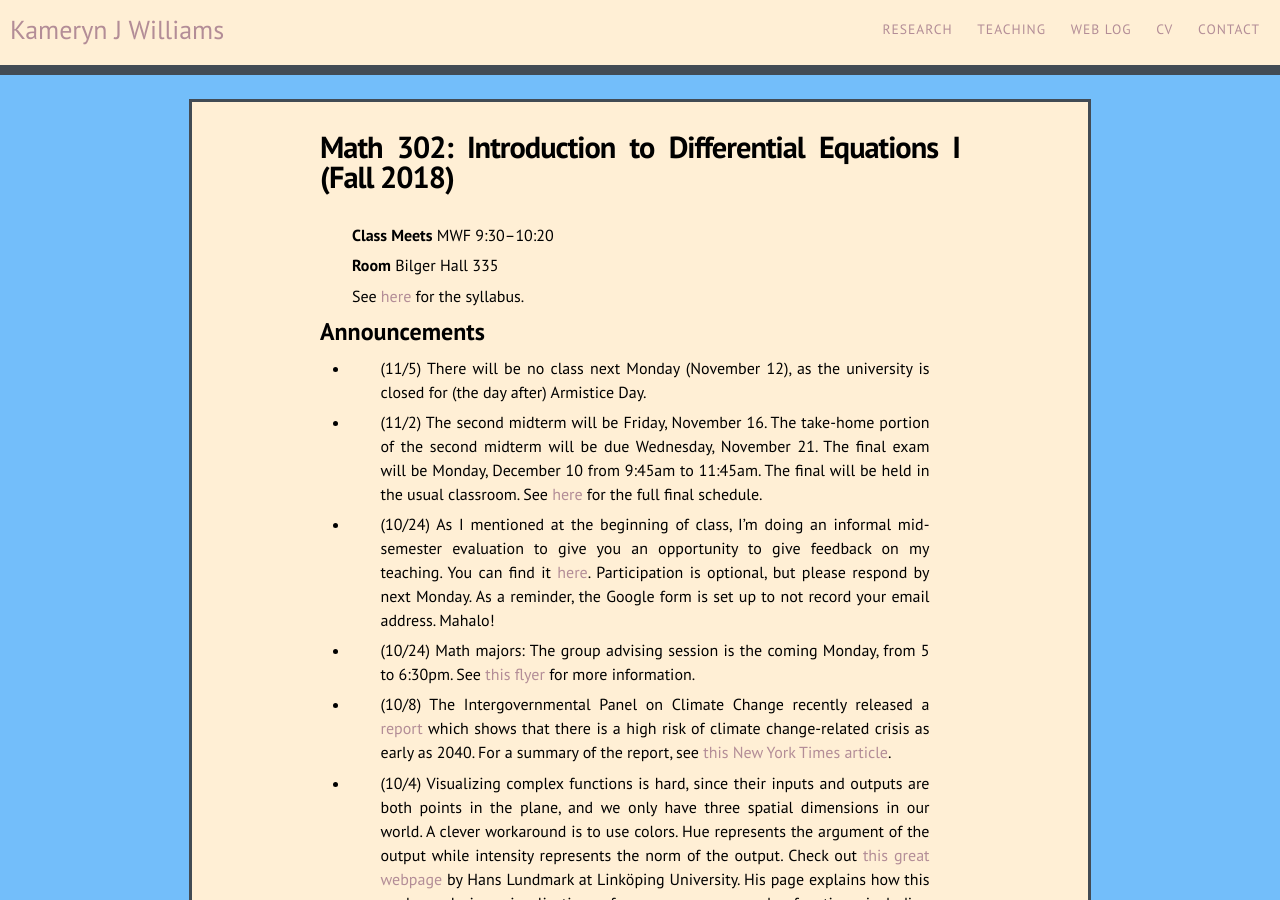
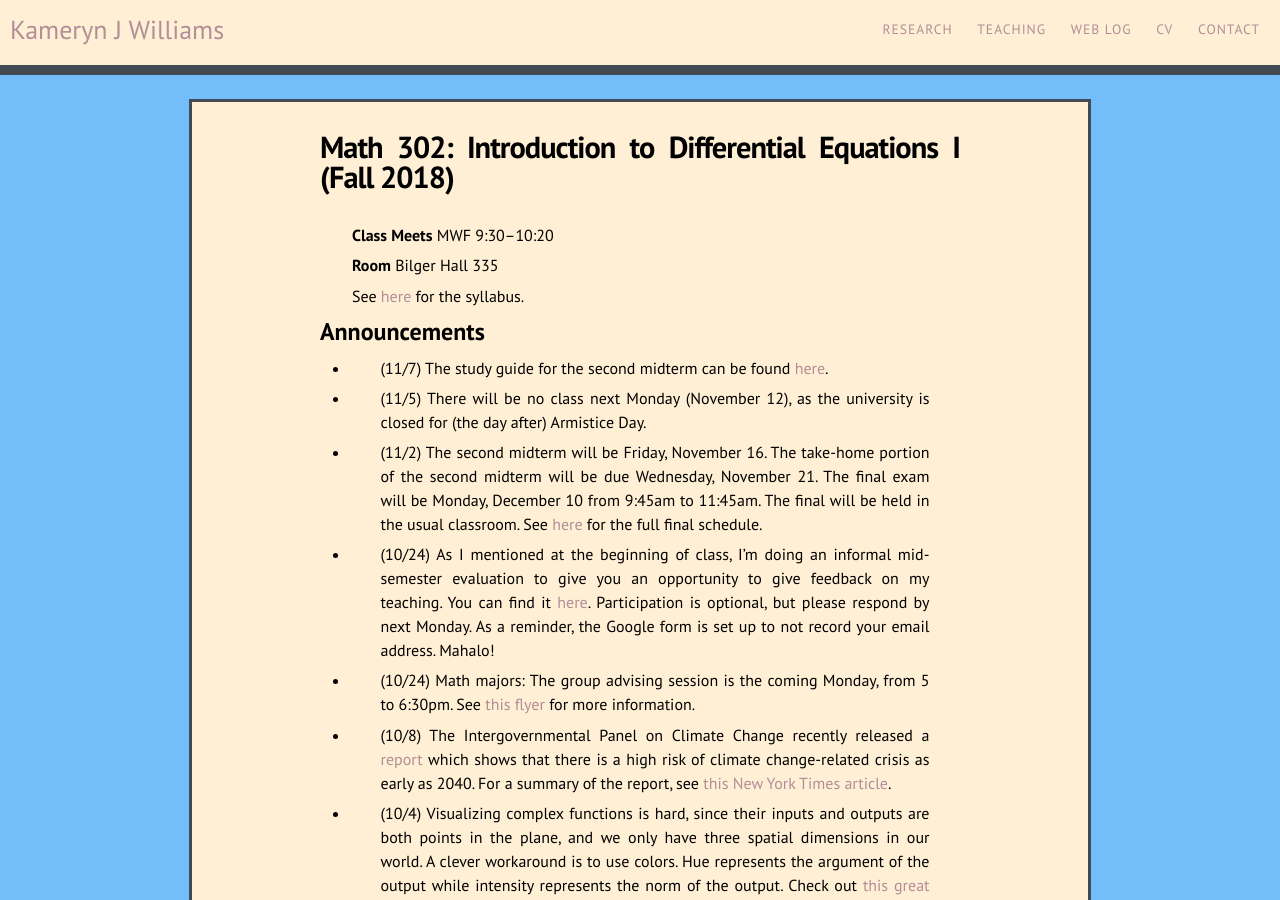
Before and after one commit to kamerynjw/kamerynjw.github.io, a Jekyll site: the page built from teaching/2018/math302.md, in a window 1280 px wide and 900 px high. Built offline with Jekyll 4.4.1, drawn with Linux system fonts in a browser that asks for light colours; nearby versions of some CDN libraries; formulas are drawn with MathJax 3.

Commit message:
added 302 study guide

```diff
--- a/teaching/2018/math302.md
+++ b/teaching/2018/math302.md
@@ -12,6 +12,8 @@ See [here]({{ page.url }}syllabus) for the syllabus.
 
 Announcements
 -------------
+
+* (11/7) The study guide for the second midterm can be found [here]({{ page.url }}sg2.pdf).
 
 * (11/5) There will be no class next Monday (November 12), as the university is closed for (the day after) Armistice Day.
 
```
Also changed, not shown: 1 other file.
